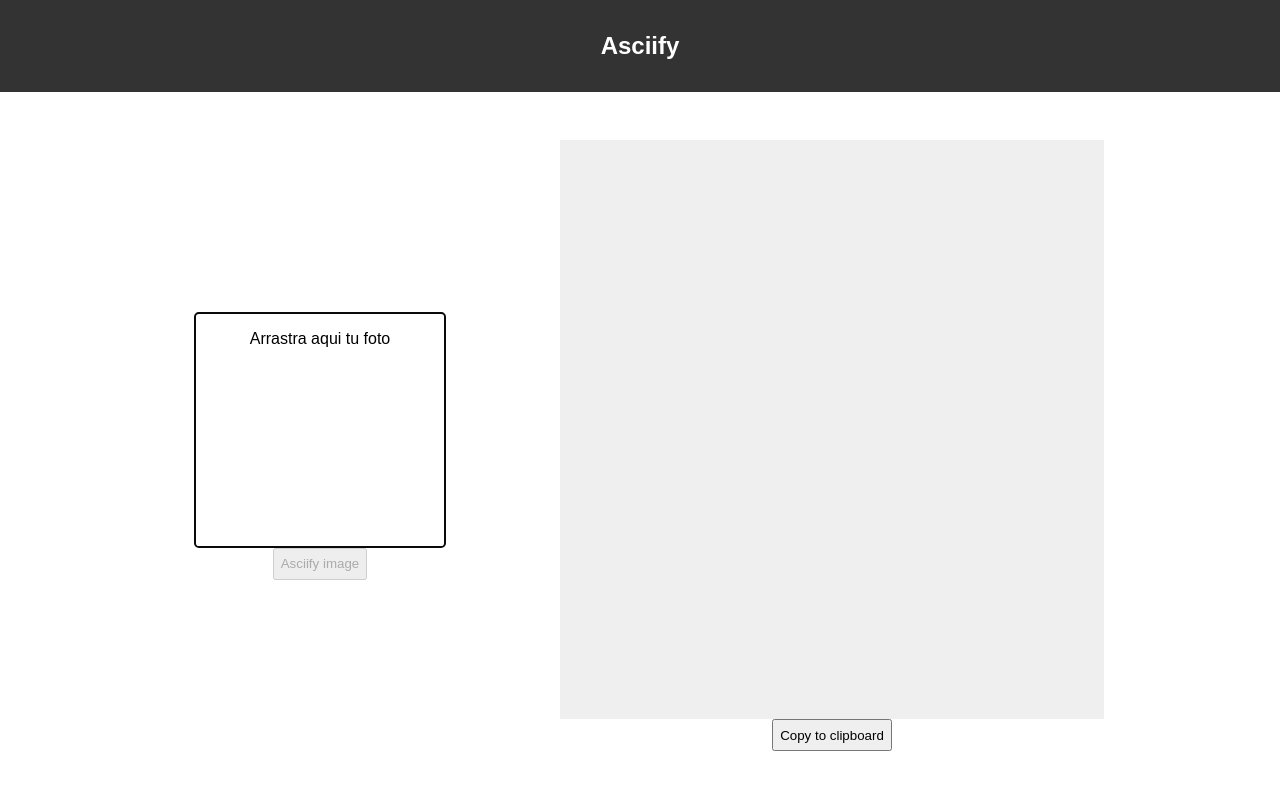
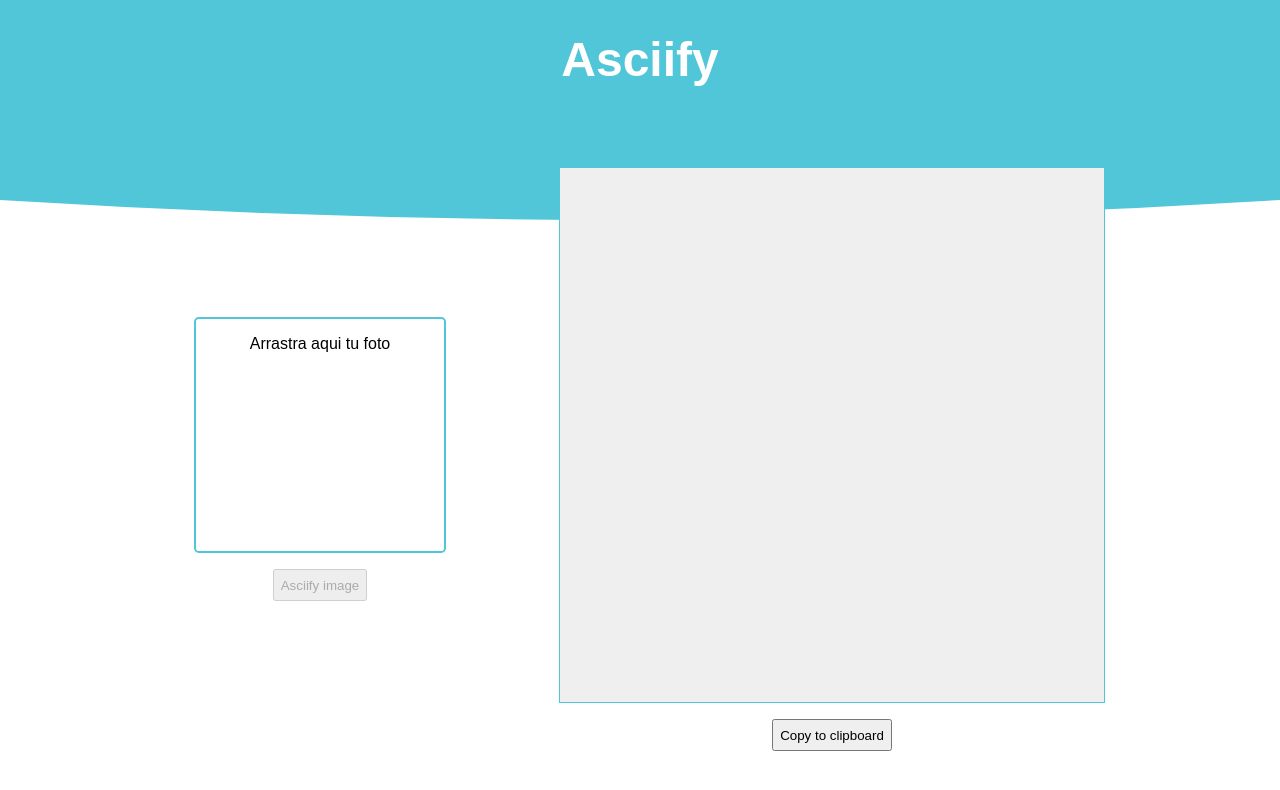
Before and after one commit to Rudycc/asciify-front, a React (Create React App) app: page / in a window 1280 px wide. Shown: the top 790 px of the page. Built offline with nearby package versions, Linux system fonts and the light colour scheme.

Commit message:
Improve app

```diff
--- a/src/App.css
+++ b/src/App.css
@@ -3,19 +3,15 @@
 }
 
 .App-header {
-  background-color: rgb(51, 51, 51);
-  padding: 1rem 0;
-  color: white;
-  display: flex;
-  justify-content: center;
-  align-items: center;
+  color: #fff;
+  text-align: center;
 }
 
 .main-container {
   display: flex;
   justify-content: center;
   align-items: center;
-  height: calc(100vh - 93px);
+  height: calc(100vh - 120px);
   flex-direction: column;
 }
 
@@ -36,14 +32,16 @@
   height: 100%;
   overflow: auto;
   background: rgb(239, 239, 239);
+  border: #50c6d8 solid 0.1vw;
 }
 
 .btn {
   min-height: 2rem;
+  box-sizing: border-box;
 }
 
 .App-title {
-  font-size: 1.5em;
+  font-size: 3em;
 }
 
 .App-intro {
@@ -61,15 +59,28 @@
   height: 75%;
   overflow: hidden;
   border-radius: 0.3em;
-  border: #0A0A0A solid 0.2vw;
+  border: #50c6d8 solid 0.2vw;
   display: inline-block;
   min-height: 200px;
+}
+
+.photoDragNew,
+.console {
+  margin-bottom: 1rem;
 }
 
 .photUrlNew{
   position: relative;
   float: left;
   width: 100%;
+}
+
+.svg-container {
+  position: absolute;
+  top: -5%;
+  right: 0;
+  left: 0;
+  z-index: -1;
 }
 
 @media (min-width: 48rem) {
@@ -96,4 +107,8 @@
     justify-content: center;
     width: 30%;
   }
+
+  svg path {
+    d: path("M 800 150 Q 400 175 0 150 L 0 0 L 800 0 L 800 150 Z");
+  }
 }
--- a/src/App.js
+++ b/src/App.js
@@ -69,6 +69,12 @@ class App extends Component {
   render() {
     return (
       <div className="App">
+        <div className="svg-container">
+          <svg viewBox="0 0 800 400" className="svg">
+            <path id="curve" fill="#50c6d8" d="M 800 300 Q 400 350 0 300 L 0 0 L 800 0 L 800 300 Z">
+            </path>
+          </svg>
+        </div>
         <header className="App-header">
           <h1 className="App-title">Asciify</h1>
         </header>
```
